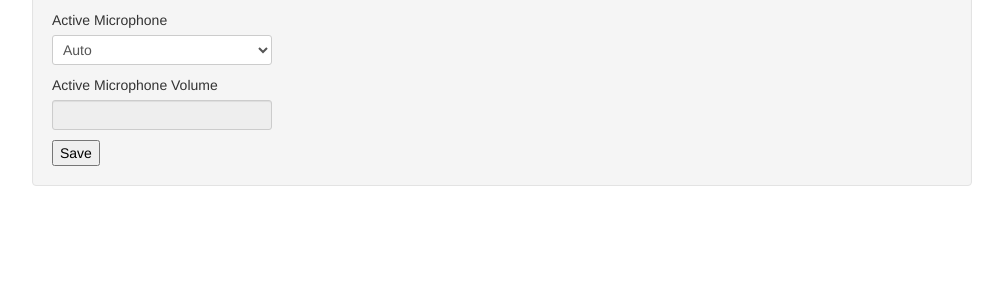
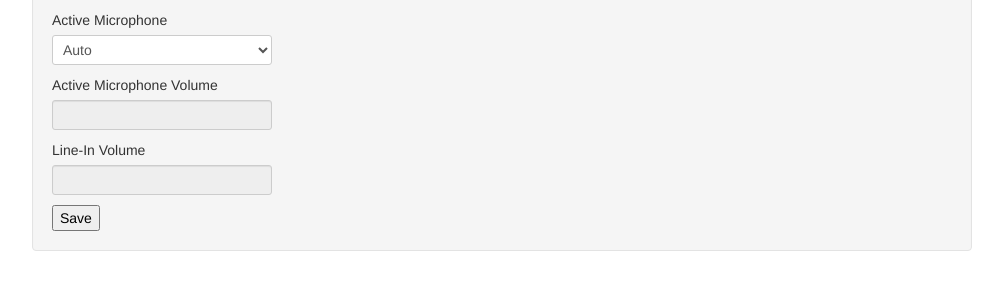
Before and after one commit to ChrisMacNaughton/lifesize-app, a PHP site: template app/views/devices/edit.html.twig in a window 1280 px wide, after a click on "Audio". Shown: the part 344-634 px from the top of the page, without its empty margins (138-1141 px from the left). Run offline with PHP 8.4, Linux system fonts and the light colour scheme; the template is opened without the code that fills it, so the values that code supplies are empty; some libraries are stand-ins or nearby versions.

Commit message:
more fields

```diff
--- a/app/views/devices/edit.html.twig
+++ b/app/views/devices/edit.html.twig
@@ -275,6 +275,13 @@
 				    	<div id="slider" style="width: 220px;"></div>
 			    	</div>
 			    </div>
+			    <div class="control-group">
+				    <label class="control-label" for="line_in_volume">Line-In Volume</label>
+				    <div class="controls">
+				    	<input type="text" id="line_in_volume" disabled="disabled" name="line_in_volume" value="{{device.line_in_volume}}">
+				    	<div id="slider_line_in_volume" style="width: 220px;"></div>
+			    	</div>
+			    </div>
 				<input type="hidden" name="section" value="audio">
 				<input type="submit" value="Save">
 			</form>
@@ -547,6 +554,17 @@ function selectAllOptions(selStr)
                 $( "#active_microphone_volume" ).val( ui.value );
             }
         });
+        $( "#slider_line_in_volume" ).slider({
+            value:{{device.line_in_volume}},
+            min: 0,
+            max: 10,
+            step: 1,
+            slide: function( event, ui ) {
+                $( "#line_in_volume" ).val( ui.value );
+            }
+        });
     });
     </script>
+
+
 {%endblock %}
```
